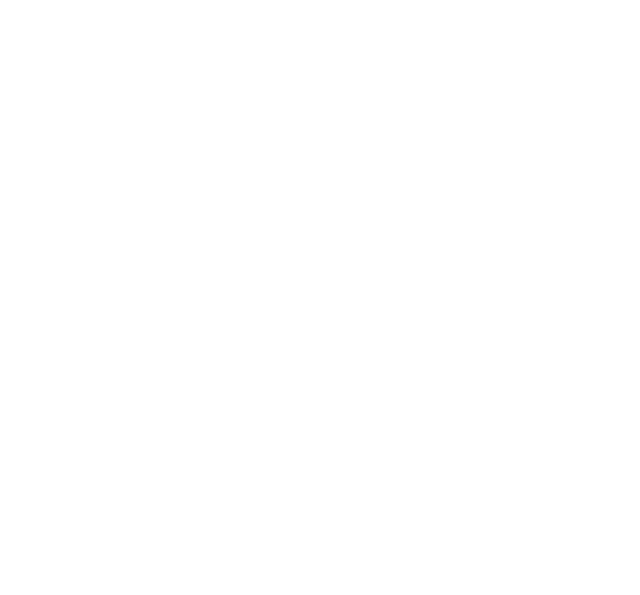
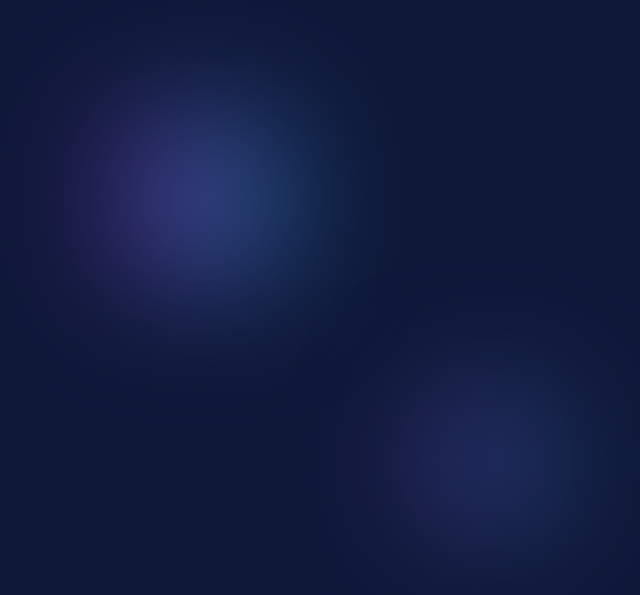
Before and after one commit to Feelcover/My-Site, a Next.js app: page / in a window 1280 px wide. Shown: the part 175-770 px from the top of the page, without its empty margins (157-797 px from the left). Built offline with nearby package versions, Linux system fonts and the light colour scheme.

Commit message:
запустить анимацию бэкграунда

```diff
--- a/pages/index.tsx
+++ b/pages/index.tsx
@@ -3,7 +3,11 @@
 export default function Home() {
   return (
     <>
-
+     <div className='backgroundAnimation'>
+      <div id='ballOne'></div>
+      <div id='ballTwo'></div>
+      <div id='ballThree'></div>
+     </div>
     </>
   )
 }
--- a/styles/globals.css
+++ b/styles/globals.css
@@ -77,7 +77,6 @@
   margin: 0 auto;
 }
 
-
 .subContainer {
   max-width: 1174px;
   padding: 0 17px;
@@ -88,23 +87,20 @@
   overflow: hidden;
 }
 
-
-.background-animation {
+.backgroundAnimation {
   position: fixed;
   top: 0;
   left: 0;
   height: 100vh;
   width: 100vw;
   z-index: -100;
-  background-color: #0F1839;
-  /*   background-size: cover; */
-  /*   background-repeat: no-repeat; */
+  background-color: #0f1839;
   overflow-x: hidden;
   overflow-y: hidden;
 }
 
-#ball-one:active,
-#ball-two:active {
+#ballOne:active,
+#ballTwo:active {
   -webkit-filter: blur(120px);
   -moz-filter: blur(120px);
   -o-filter: blur(120px);
@@ -112,8 +108,13 @@
   filter: blur(120px);
 }
 
-#ball-one {
-  background: radial-gradient(142.65% 2282.99% at 100% -31.65%, #08A6CE 0%, #6352B1 43.75%, #8B0EB7 68.75%);
+#ballOne {
+  background: radial-gradient(
+    142.65% 2282.99% at 100% -31.65%,
+    #08a6ce 0%,
+    #6352b1 43.75%,
+    #8b0eb7 68.75%
+  );
   height: 150px;
   width: 150px;
   position: absolute;
@@ -130,8 +131,13 @@
   -webkit-animation: move1 5s infinite;
 }
 
-#ball-two {
-  background: radial-gradient(142.65% 2282.99% at 100% -31.65%, #08A6CE 0%, #6352B1 43.75%, #8B0EB7 68.75%);
+#ballTwo {
+  background: radial-gradient(
+    142.65% 2282.99% at 100% -31.65%,
+    #08a6ce 0%,
+    #6352b1 43.75%,
+    #8b0eb7 68.75%
+  );
   height: 100px;
   width: 100px;
   position: absolute;
@@ -144,12 +150,17 @@
   -o-filter: blur(70px);
   -ms-filter: blur(70px);
   filter: blur(70px);
-  animation: move2 5s infinite;
+  animation: move2 15s infinite;
   -webkit-animation: move2 5s infinite;
 }
 
-#ball-three {
-  background: radial-gradient(142.65% 2282.99% at 100% -31.65%, #08A6CE 0%, #6352B1 43.75%, #8B0EB7 68.75%);
+#ballThree {
+  background: radial-gradient(
+    142.65% 2282.99% at 100% -31.65%,
+    #08a6ce 0%,
+    #6352b1 43.75%,
+    #8b0eb7 68.75%
+  );
   height: 100px;
   width: 100px;
   left: 100px;
```
